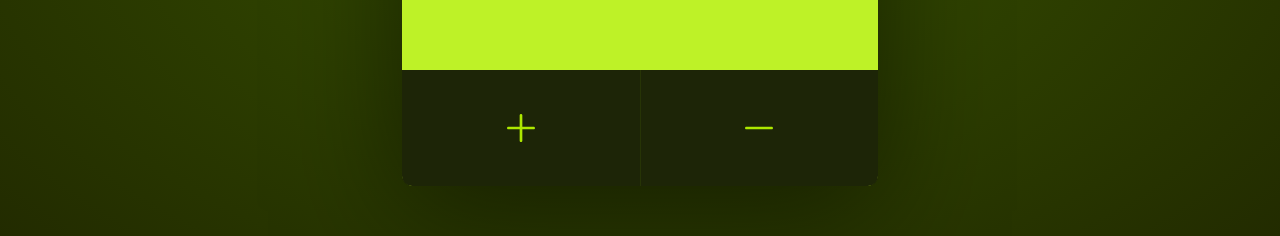
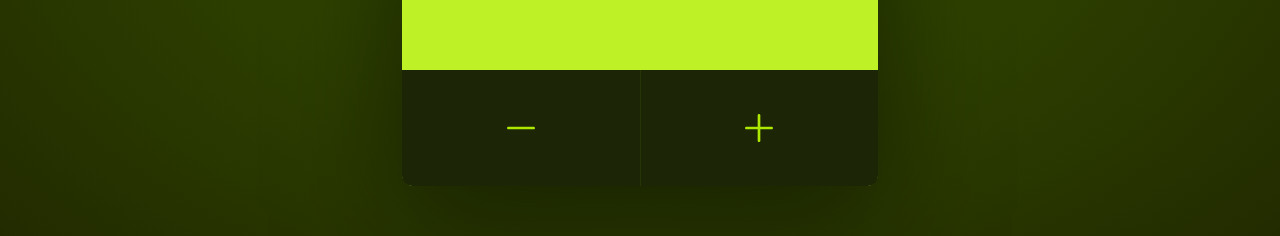
Before and after one commit to aaronaltman/fancy_counter2, a React (Vite) app: page / in a window 1280 px wide. Shown: the part 522-758 px from the top of the page. Built offline with nearby package versions, Linux system fonts and the light colour scheme.

Commit message:
passing count

```diff
--- a/src/Card.jsx
+++ b/src/Card.jsx
@@ -2,14 +2,16 @@ import TitleEl from "./Title";
 import CountEl from "./Count";
 import ResetButtonEl from "./ResetButton";
 import CountButtonsEl from "./CountButtons";
+import { useState } from "react";
 
 export default function CardEl() {
+  const [count, setCount] = useState(0);
   return (
     <div className="card">
       <TitleEl />
-      <CountEl number={0} />
+      <CountEl count={count} />
       <ResetButtonEl />
-      <CountButtonsEl />
+      <CountButtonsEl setCount={setCount} />
     </div>
   );
 }
--- a/src/Count.jsx
+++ b/src/Count.jsx
@@ -1,18 +1,7 @@
-import { useState } from "react";
-
-const CountEl = () => {
-  const [count, setCount] = useState(0);
-
+const CountEl = ({ count }) => {
   return (
     <>
-      <h1
-        onClick={() => {
-          setCount(count + 1);
-        }}
-        className="count"
-      >
-        {count}
-      </h1>
+      <h1 className="count">{count}</h1>
     </>
   );
 };
--- a/src/CountButtons.jsx
+++ b/src/CountButtons.jsx
@@ -1,13 +1,18 @@
 import { MinusIcon, PlusIcon } from "@radix-ui/react-icons";
 
-const CountButtonsEl = () => {
+const CountButtonsEl = ({ setCount }) => {
   return (
     <div className="button-container">
       <button className="count-btn">
+        <MinusIcon className="count-btn-icon" />
+      </button>
+      <button
+        onClick={() => {
+          setCount((prev) => prev + 1);
+        }}
+        className="count-btn"
+      >
         <PlusIcon className="count-btn-icon" />
-      </button>
-      <button className="count-btn">
-        <MinusIcon className="count-btn-icon" />
       </button>
     </div>
   );
```
